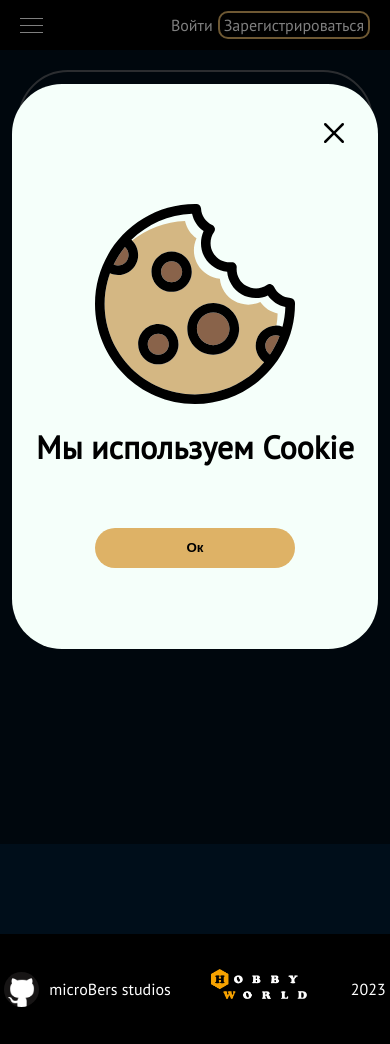
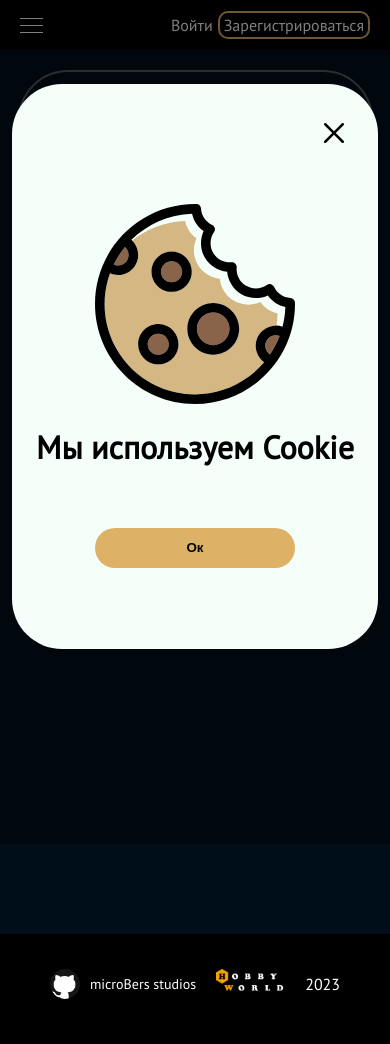
Before and after one commit to microBers-studios/berserk-online, a React (Vite) app in the folder berserk-online-client/: page / in a window 390 px wide. Built offline with nearby package versions, Linux system fonts and the light colour scheme.

Commit message:
feat: finish deck creating page adaptive

```diff
--- a/berserk-online-client/src/app/styles/reset.scss
+++ b/berserk-online-client/src/app/styles/reset.scss
@@ -1,4 +1,6 @@
 html {
+    margin: 0;
+    padding: 0;
     background-color: black;
 }
 
--- a/berserk-online-client/src/features/decks/ui/createButton/CreateButton.tsx
+++ b/berserk-online-client/src/features/decks/ui/createButton/CreateButton.tsx
@@ -29,6 +29,7 @@ export const CreateButton = ({ deckName, isSaveDisabled }: CreateButtonProps) =>
         if (!deck) return
         if (!deckName) {
             toast('Введите имя колоды')
+            return
         }
         dispatch(createDeck({ ...deck, name: deckName }))
     }
--- a/berserk-online-client/src/features/decks/ui/deckItem/DeckItem.tsx
+++ b/berserk-online-client/src/features/decks/ui/deckItem/DeckItem.tsx
@@ -46,7 +46,7 @@ export const DeckItem = ({ deck }: DeckItemProps) => {
                     className={cls.DeckImage}
                     src={deck.main.filter(c => c.elite).length
                         ? deck.main.filter(c => c.elite).sort((a, b) => b.price - a.price)[0].image
-                        : deck.main.sort((a, b) => b.price - a.price)[0].image}
+                        : deck.main[0].image}
                 />
                 <div
                     className={cls.TrashCanImageWrapper}
--- a/berserk-online-client/src/pages/DeckPage/DeckPage.module.scss
+++ b/berserk-online-client/src/pages/DeckPage/DeckPage.module.scss
@@ -58,3 +58,13 @@
         margin: 10px;
     }
 }
+
+@media (max-width: 700px) {
+    .DeckPage {
+        justify-content: center;
+    }
+
+    .DeckHeaderWrapper {
+        width: 100vw;
+    }
+}
--- a/berserk-online-client/src/pages/deckCreating/DeckCreatingPage.module.scss
+++ b/berserk-online-client/src/pages/deckCreating/DeckCreatingPage.module.scss
@@ -3,7 +3,7 @@
     min-height: 100vh;
     background-color: var(--primary-color);
     display: flex;
-    justify-content: center;
+    justify-content: space-between;
 }
 
 .DeckHeaderWrapper {
@@ -16,6 +16,12 @@
 .DeckPageHeader {
     width: 20%;
     color: var(--border-color)
+}
+
+.DeckContainer {
+    display: flex;
+    flex-direction: column;
+    align-items: center;
 }
 
 .DeckPageHeaderInput {
@@ -82,6 +88,14 @@
         width: 55vw;
     }
 
+    .DeckContainer {
+        width: 65vw;
+    }
+
+    .DeckPageHeaderInput {
+        width: 19vw;
+    }
+
     .OrdinaryCardsContainer,
     .EliteCardsContainer {
         width: 25vw;
@@ -130,12 +144,31 @@
 }
 
 @media (max-width: 700px) {
+    .DeckCreatingPage {
+        justify-content: center;
+    }
+
+    .DeckHeaderWrapper {
+        width: 100vw;
+    }
+
+    .DeckPageHeaderInput {
+        width: 33vw;
+    }
+
     .CardsContainer {
         width: 100vw;
     }
 }
 
 @media (max-width: 600px) {
+    .DeckPageHeader {
+        margin: 0;
+    }
+
+    .DeckPageHeaderInput {
+        width: 30vw;
+    }
 
     .OrdinaryCardsContainer,
     .EliteCardsContainer {
--- a/berserk-online-client/src/widgets/footer/ui/Footer.module.scss
+++ b/berserk-online-client/src/widgets/footer/ui/Footer.module.scss
@@ -10,7 +10,7 @@
 .FooterContent {
     display: flex;
     align-items: center;
-    gap: 40px;
+    gap: 5vw;
 }
 
 .HobbyworldImage {
@@ -22,7 +22,6 @@
     width: 35px;
     height: 35px;
     border-radius: 20px;
-    // border: 3px solid white;
     overflow: hidden;
     display: flex;
     align-items: center;
@@ -50,3 +49,24 @@
 .year {
     color: white;
 }
+
+@media(max-width: 500px) {
+    .HobbyworldImage {
+        width: 70px;
+    }
+
+    .GithubImageWrapper {
+        width: 30px;
+        height: 30px;
+        background-color: #fff;
+        border-radius: 50px;
+    }
+
+    .GithubImage {
+        width: 45px;
+    }
+
+    .GithubLink {
+        font-size: 14px;
+    }
+}
```
Also changed, not shown: berserk-online-client/src/pages/deckCreating/index.tsx (+3 -10 lines).
